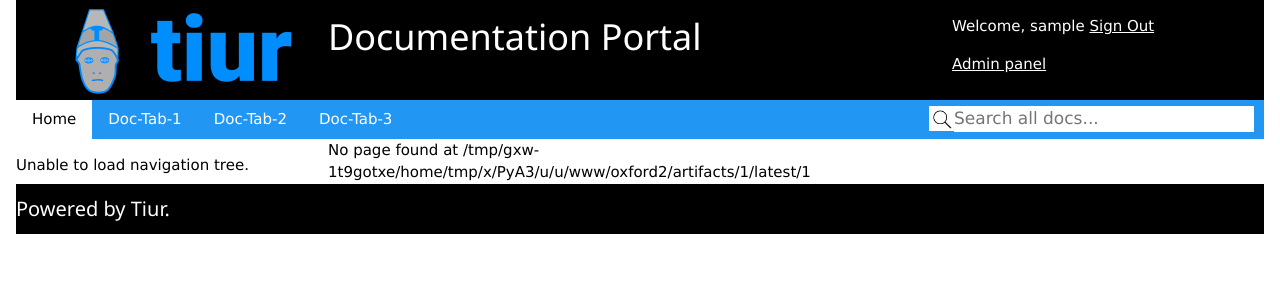
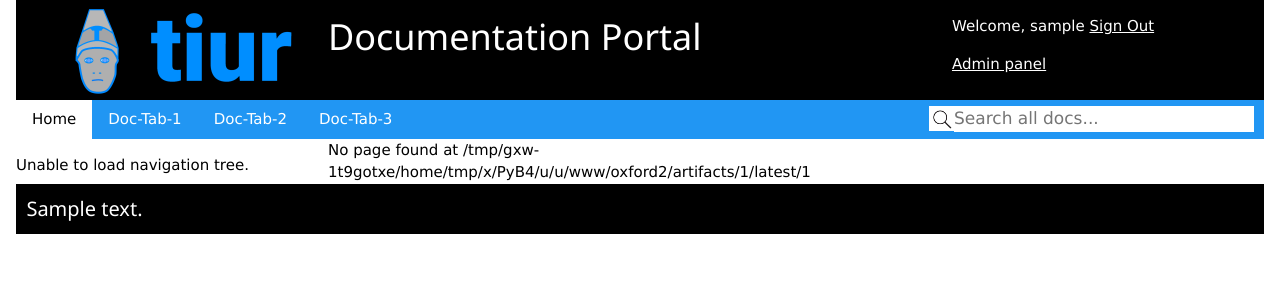
Before and after one commit to JeremyReimer/Tiur, a Django app: page /1/latest/1 in a window 1280 px wide. Shown: the top 300 px of the page. Run offline with Django 4.2, Linux system fonts and the light colour scheme; a user stored in the database is signed in; tables that the repository leaves empty hold one stand-in row (values such as "Sample post").

Commit message:
Added footer message and default start page to template, made admin link only for superusers

```diff
--- a/oxford2/templates/oxford2/index.html
+++ b/oxford2/templates/oxford2/index.html
@@ -137,7 +137,9 @@ h2:hover .headerlink {
     </div>
     <div class="w3-quarter">
       <p>Welcome, {{ user.get_username }} <a href="{% url 'logout' %}">Sign Out</a></p>
+      {% if user.is_superuser %}
       <p><a href="/admin">Admin panel</a></p>
+      {% endif %}
     </div>
   </div>
   <div class="w3-row">
@@ -167,7 +169,7 @@ h2:hover .headerlink {
     </div>
   </div>
   <div class="w3-row w3-black">
-    <h4>Powered by Tiur.</h4>
+    <h4>&nbsp; {{ footer_text|safe }}</h4>
   </div>
 </div>
 <script>
--- a/oxford2/views.py
+++ b/oxford2/views.py
@@ -6,15 +6,20 @@ from django.template import loader
 from django.conf import settings
 from django.shortcuts import redirect
 from .models import Project
+from .models import Config
 
 @login_required
 def index(request):
-    response = redirect('/misc/latest')
+    config_info = Config.objects.all().first().start_page
+    if config_info == '/':
+       config_info = 'misc/latest' # debugging
+    response = redirect(config_info)
     return response
 
 @login_required
 def pageview(request, page_url, page, directory=''):
     project_list = Project.objects.order_by('name')
+    footer_text = Config.objects.all().first().footer_message
     template = loader.get_template('oxford2/index.html')
     base_url = os.path.join(settings.BASE_DIR, 'oxford2', 'artifacts')
     page_url_full = os.path.join(settings.BASE_DIR, 'oxford2', 'artifacts', page_url, 'latest', directory, page)
@@ -51,5 +56,6 @@ def pageview(request, page_url, page, directory=''):
        'page_content': page_content,
        'nav_content': nav_content,
        'click_list': click_list,
+       'footer_text': footer_text,
     }
     return HttpResponse(template.render(context, request))
```
